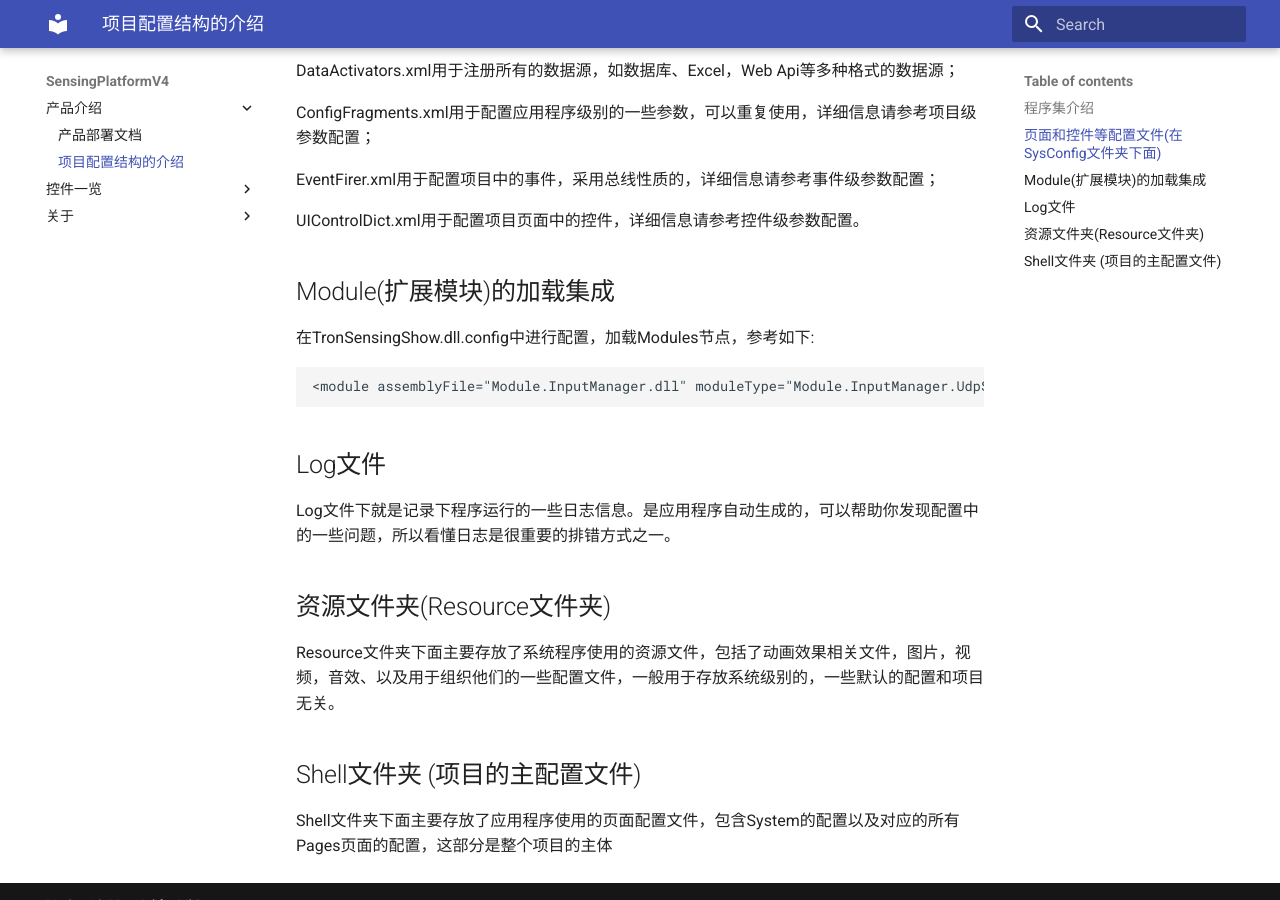
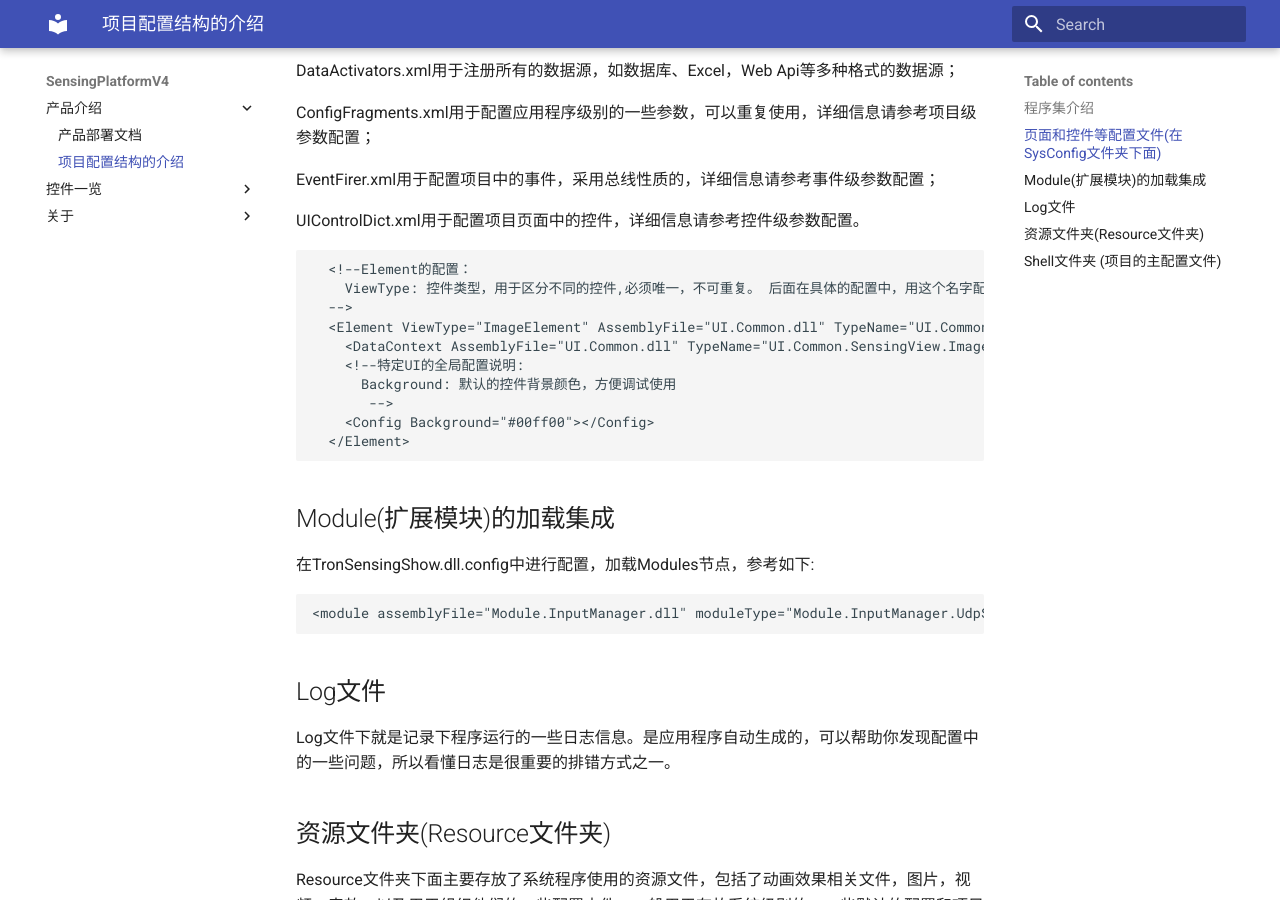
Before and after one commit to troncell/SensingPlatformDocs, an MkDocs documentation site: the page built from docs/产品介绍/项目配置结构的介绍.md, in a window 1280 px wide and 900 px high, scrolled down 550 px. Built offline with MkDocs 1.6.1 and Material for MkDocs 9.7.7, drawn with Linux system fonts in a browser that asks for light colours.

Commit message:
Update 项目配置结构的介绍.md

````diff
--- a/docs/产品介绍/项目配置结构的介绍.md
+++ b/docs/产品介绍/项目配置结构的介绍.md
@@ -17,6 +17,18 @@ ConfigFragments.xml用于配置应用程序级别的一些参数，可以重复
 EventFirer.xml用于配置项目中的事件，采用总线性质的，详细信息请参考事件级参数配置；
 
 UIControlDict.xml用于配置项目页面中的控件，详细信息请参考控件级参数配置。
+```xml
+  <!--Element的配置：
+    ViewType: 控件类型，用于区分不同的控件,必须唯一，不可重复。 后面在具体的配置中，用这个名字配置控件，通过ViewType来引用对应的控件
+  -->
+  <Element ViewType="ImageElement" AssemblyFile="UI.Common.dll" TypeName="UI.Common.SensingControl.ImageControl, UI.Common, Version=1.0.0.0, Culture=neutral, PublicKeyToken=null">
+    <DataContext AssemblyFile="UI.Common.dll" TypeName="UI.Common.SensingView.ImageElementViewModel, UI.Common, Version=1.0.0.0, Culture=neutral, PublicKeyToken=null" />
+    <!--特定UI的全局配置说明:
+      Background: 默认的控件背景颜色，方便调试使用
+       -->
+    <Config Background="#00ff00"></Config>
+  </Element>
+```
 
 ## Module(扩展模块)的加载集成
 在TronSensingShow.dll.config中进行配置，加载Modules节点，参考如下:
````
